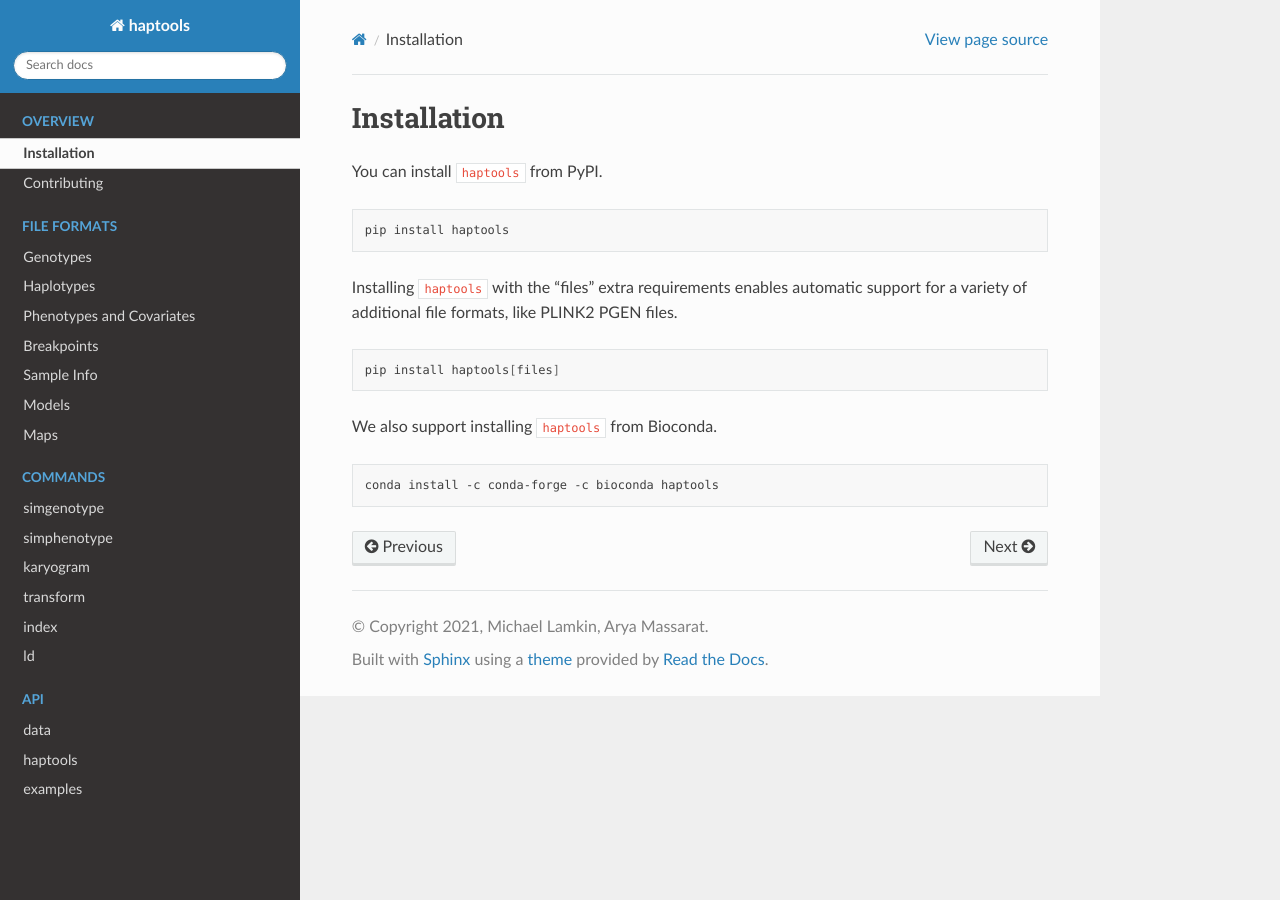
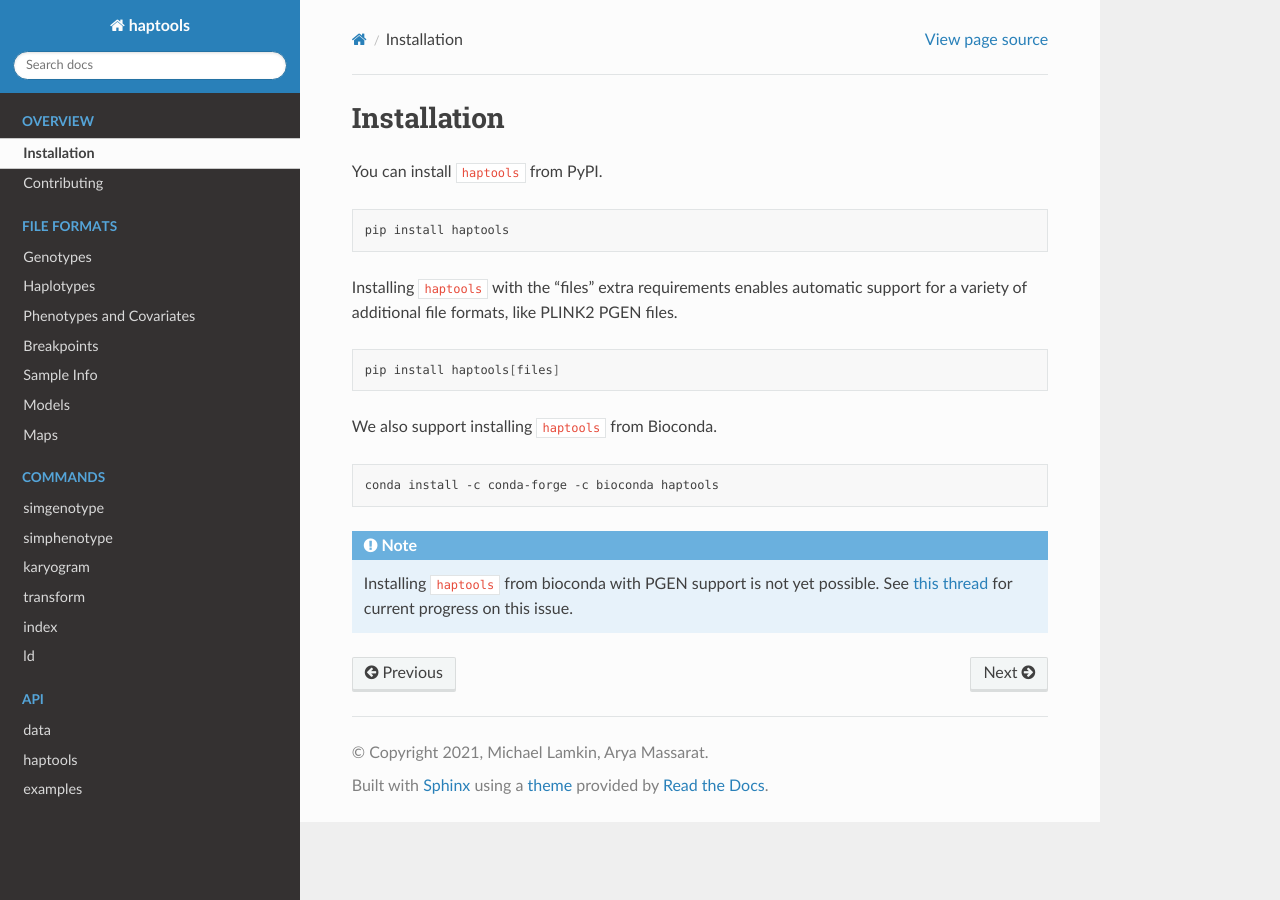
Before and after one commit to CAST-genomics/haptools, a Sphinx documentation site: the page built from docs/project_info/installation.rst, in a window 1280 px wide. Built offline with Sphinx 7.4.7 and the Read the Docs theme 2.0.0, drawn with Linux system fonts in a browser that asks for light colours.

Commit message:
specify that pgen support is not yet available from bioconda

```diff
--- a/docs/project_info/installation.rst
+++ b/docs/project_info/installation.rst
@@ -21,3 +21,6 @@ We also support installing ``haptools`` from Bioconda.
 .. code-block:: bash
 
    conda install -c conda-forge -c bioconda haptools
+
+.. note::
+   Installing ``haptools`` from bioconda with PGEN support is not yet possible. See `this thread <https://github.com/chrchang/plink-ng/issues/228>`_ for current progress on this issue.
```
